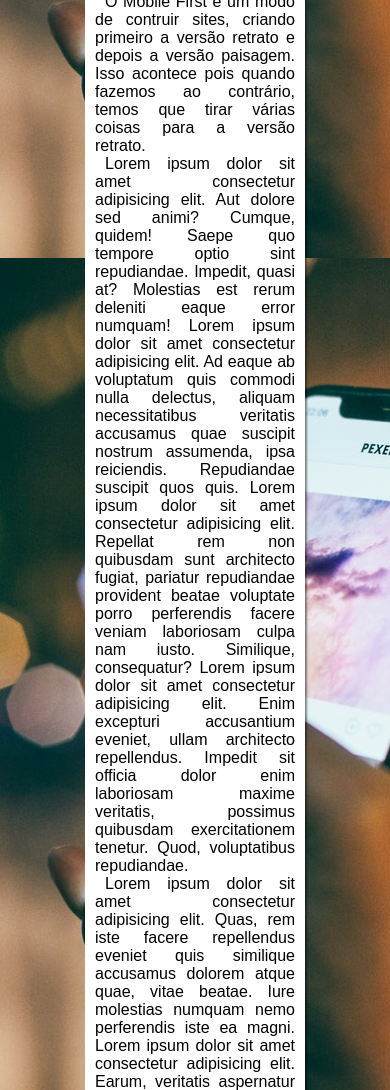
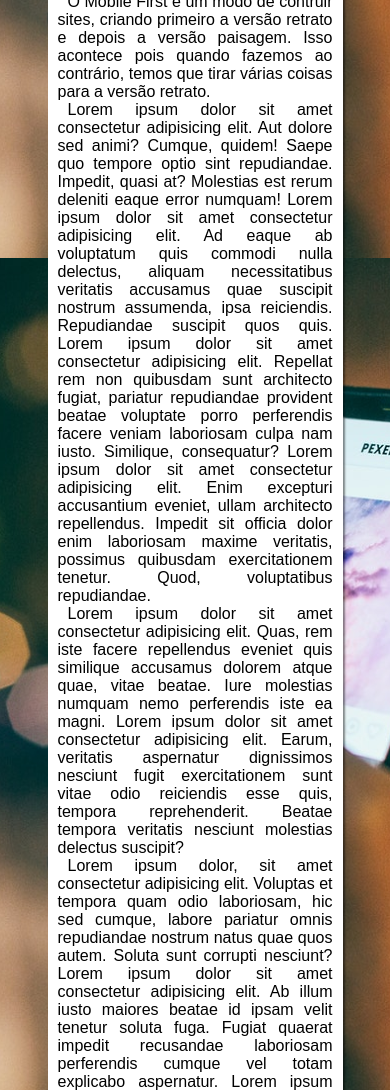
Before and after one commit to MiguelFalqueto/html-css, a plain HTML site: page exercicios/ex21-media_queries/mdq3/mdq3.html in a window 390 px wide. Shown: the part 586-1676 px from the top of the page. Drawn offline with Linux system fonts and the light colour scheme.

Commit message:
ex21 tamanho do celular

```diff
--- a/exercicios/ex21-media_queries/mdq3/mdq3.css
+++ b/exercicios/ex21-media_queries/mdq3/mdq3.css
@@ -21,7 +21,7 @@ img {
 
 
 @media screen and (max-width: 580px) /*Celular*/ {
-    article { width: 200px; }
+    article { width: 275px; }
 
     html, body {
     background: url(../imagens/back-phone.jpg) no-repeat center center fixed;
```
